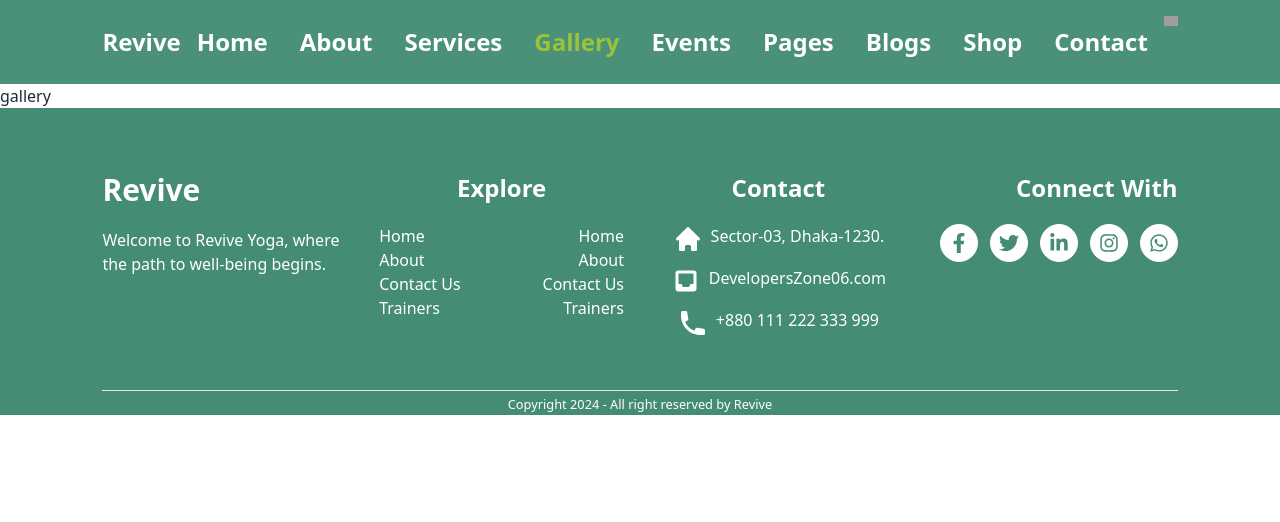
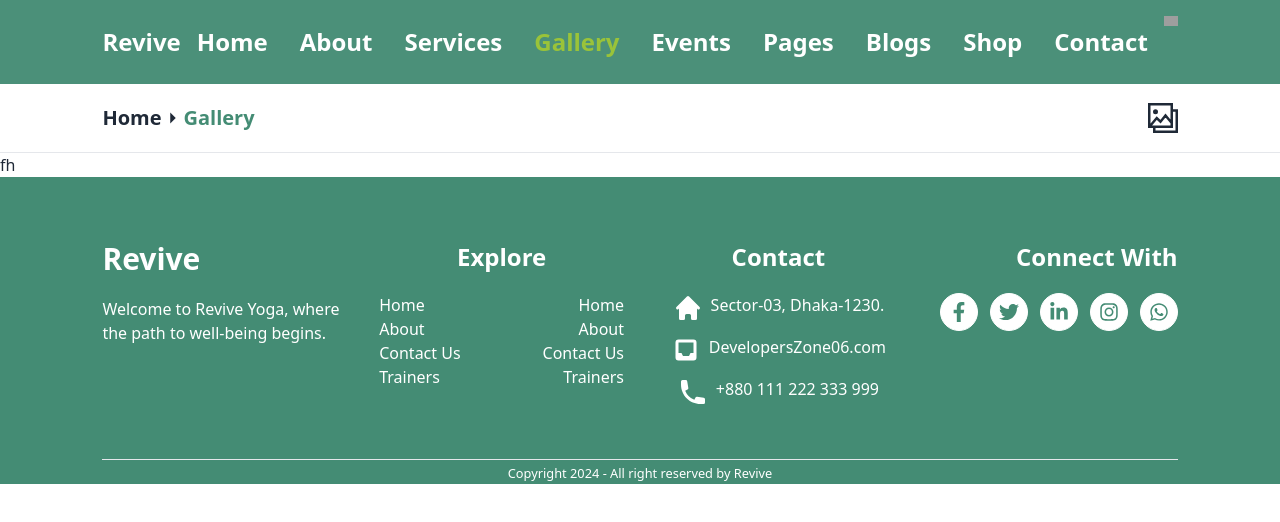
Before and after one commit to DevelopersZone06/revive-client, a React (Vite) app: page /gallery in a window 1280 px wide. Shown: the top 522 px of the page. Built offline with nearby package versions, Linux system fonts and the light colour scheme; no server answers; grey boxes are pictures that could not be loaded.

Commit message:
add gallery title

```diff
--- a/src/Pages/Gallery/Gallery.jsx
+++ b/src/Pages/Gallery/Gallery.jsx
@@ -1,9 +1,13 @@
+import GalleryTitle from "./GalleryTitle";
 
 
 const Gallery = () => {
     return (
         <div>
-            gallery
+            <GalleryTitle/>
+            <div>
+                fh
+            </div>
         </div>
     );
 };
--- /dev/null
+++ b/src/Pages/Gallery/GalleryTitle.jsx
@@ -0,0 +1,23 @@
+import { IoMdArrowDropright } from "react-icons/io";
+import { GrGallery } from "react-icons/gr";
+const GalleryTitle = () => {
+    return (
+        <>
+             <div className="flex justify-between px-[2%] sm:px-[5%] lg:px-[8%]">
+        <div className="flex items-center my-5 cursor-pointer">
+        <h1 className="text-xl font-semibold ">Home </h1>
+         <IoMdArrowDropright className="w-[22px]"/>
+         <h1 className="text-xl font-semibold text-[#448c74]">Gallery</h1>
+        </div>
+        <div className="md:flex gap-5 items-center cursor-pointer hidden ">
+        <GrGallery className="text-3xl"/>
+
+        </div>
+
+         </div>
+         <hr className="text-[#448c74]"/>
+        </>
+    );
+};
+
+export default GalleryTitle;
```
